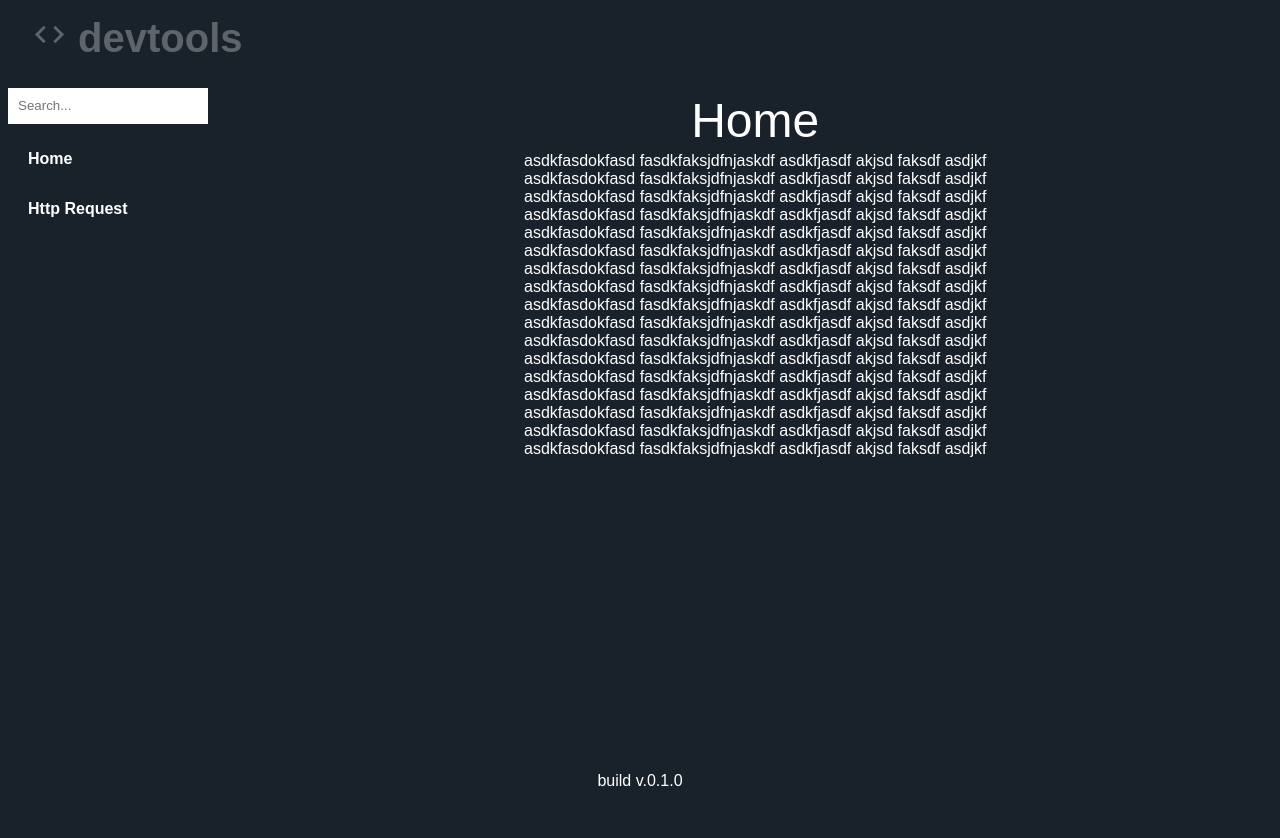
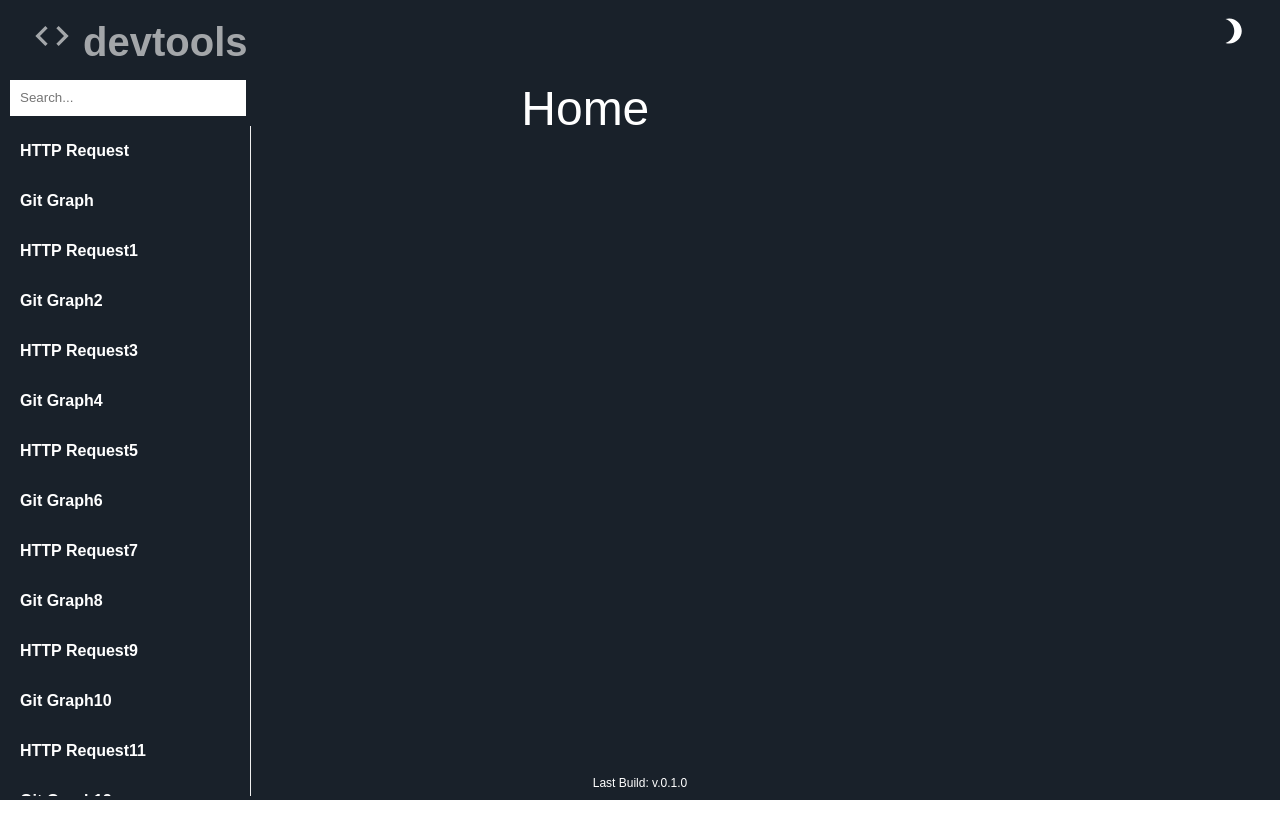
Before and after one commit to terryfu2/devtools, a React (Create React App) app: page / in a window 1280 px wide. Shown: the top 838 px of the page. Built offline with nearby package versions, Linux system fonts and the light colour scheme; no server answers.

Commit message:
working light dark theme

```diff
--- a/package.json
+++ b/package.json
@@ -10,6 +10,7 @@
     "@testing-library/jest-dom": "^4.2.4",
     "@testing-library/react": "^9.5.0",
     "@testing-library/user-event": "^7.2.1",
+    "axios": "^1.6.8",
     "react": "^16.13.1",
     "react-dom": "^16.13.1",
     "react-pro-sidebar": "^1.1.0",
--- a/src/App.js
+++ b/src/App.js
@@ -3,6 +3,7 @@ import { BrowserRouter as Router, Switch, Route } from "react-router-dom";
 import Navbar from "./components/Navbar/Navbar";
 import Header from "./components/Header/Header";
 import Footer from "./components/Footer/Footer";
+import {ThemeContext } from "./contexts/ThemeContext";
 import './global.css';
 
 import Home from "./pages/Home";
@@ -10,7 +11,6 @@ import Httprequest from "./pages/Httprequest/Httprequest";
 
 
 const RoutedContent = () => {
-  // Add event listener to prevent scrolling
     React.useEffect(() => {
         const preventScroll = (e) => {
         e.preventDefault();
@@ -31,19 +31,25 @@ const RoutedContent = () => {
 };
 
 const App = () => {
+    const { theme } = React.useContext(ThemeContext);
     return (
+        <div style={{minHeight: '100vh',backgroundColor:theme.backgroundColor}}>
             <Router>
-        <div style={{ position: 'relative', backgroundColor: '#19212a', minHeight: '100vh' }}>
-          <Header />
-          <div style={{ position: 'absolute', top: '80px', left: '0', width: '200px', height: 'calc(100% - 80px)', backgroundColor: '#19212a' }}>
+                <div style={{ position: 'relative', minHeight: '100vh', backgroundColor: theme.backgroundColor }}>
+                    <div style = {{backgroundColor: theme.background}}>  <Header /></div>
+
+
+                    <div style={{ position: 'absolute', top: '80px', left: '0', width: '19%', height: 'calc(100% - 80px)', }}>
                         <Navbar />
                     </div>
-          <div style={{ position: 'absolute',top: '80px',marginLeft: '200px',left:'25%' }}>
+                    <div style={{ position: 'absolute', top: '80px', marginLeft: '200px', left: '25%' }}>
                         <RoutedContent />
                     </div>
                 </div>
                 <Footer/>
             </Router>
+        </div>
+
     );
 };
 
--- a/src/components/Footer/Footer.js
+++ b/src/components/Footer/Footer.js
@@ -1,14 +1,40 @@
-import React from "react";
-import packageJson from "../../../package.json"
+import React, { useEffect, useState } from 'react';
+import axios from 'axios';
+import packageJson from "../../../package.json";
+import {ThemeContext } from "../../contexts/ThemeContext";
 
 const Footer = () => {
-  return (
-    <div style={{ position: 'absolute', bottom: '10px', left: '50%', transform: 'translateX(-50%)', color: 'white' }}>
-            build v.{packageJson.version}
-    </div>
-  );
+    const [lastPushDate, setLastPushDate] = useState(null);
+
+    useEffect(() => {
+        const owner = 'terryfu2';
+        const repo = 'devtools';
+
+        axios.get(`https://api.github.com/repos/${owner}/${repo}`)
+        .then(response => {
+            const lastPush = new Date(response.data.pushed_at);
+            setLastPushDate(lastPush);
+        })
+        .catch(error => {
+            console.error('Error fetching repository information:', error);
+        });
+    }, []);
+
+    // Function to calculate days ago
+    const daysAgo = (date) => {
+        const now = new Date();
+        const diff = Math.floor((now - date) / (1000 * 60 * 60 * 24));
+        return diff === 1 ? '1 day ago' : `${diff} days ago`;
+    };
+
+    // Format last push date to "X days ago"
+    const lastPushAgo = lastPushDate ? daysAgo(lastPushDate) : '';
+    const { theme } = React.useContext(ThemeContext);
+    return (
+        <div style={{ position: 'absolute', bottom: '10px', left: '50%', transform: 'translateX(-50%)', color: theme.font ,fontSize:'12px'}}>
+            Last Build:  {lastPushAgo} v.{packageJson.version}
+        </div>
+    );
 };
 
-
-
 export default Footer;
--- a/src/components/Header/Header.js
+++ b/src/components/Header/Header.js
@@ -1,16 +1,18 @@
-import React from "react";
-import "./Header.css"
-import styled from "styled-components";
+// components/Header/Header.js
+import React, { useContext } from 'react';
 import { Link } from 'react-router-dom';
 import CodeIcon from '@mui/icons-material/Code';
-
+import Brightness3Icon from '@mui/icons-material/Brightness3';
+import LightModeIcon from '@mui/icons-material/LightMode';
+import { themes, ThemeContext } from '../../contexts/ThemeContext';
+import styled from 'styled-components';
 
 const Logo = styled.div`
     position: fixed;
-  color: white;
+    color: ${({ theme }) => theme.text};
     top: 1em;
     left: 2em;
-  opacity: 0.3;
+    opacity: 0.6;
     transition: opacity 0.5s cubic-bezier(0.25, 0.8, 0.25, 1);
     &:hover {
         opacity: 1;
@@ -33,12 +35,17 @@ const Logo = styled.div`
 `;
 
 const Header = () => {
+  const { theme, toggleTheme } = useContext(ThemeContext);
+
   return (
+
     <div>
       <Link to="/">
-          <Logo><h1> <CodeIcon fontSize = "large"/> devtools</h1></Logo>
+        <Logo theme={theme}><h1> <CodeIcon sx={{ fontSize: 40 }}/> devtools</h1></Logo>
       </Link>
-
+      <div style={{ position: 'fixed', top: '1em', right: '2em', cursor: 'pointer' }} onClick={toggleTheme}>
+        {theme === themes.light ? <LightModeIcon sx={{ fontSize: 30,color:themes.light.text }} /> : <Brightness3Icon sx={{ fontSize: 30, color:"white"}} />}
+      </div>
     </div>
   );
 };
--- a/src/components/Navbar/Navbar.js
+++ b/src/components/Navbar/Navbar.js
@@ -1,40 +1,62 @@
 import React, { useState } from "react";
 import { Sidebar, Menu, MenuItem, SubMenu } from 'react-pro-sidebar';
 import { Link } from 'react-router-dom';
+import '../../global.css'
+import {ThemeContext } from "../../contexts/ThemeContext";
 
 const favoriteItems = [
-    { label: "Home", to: "/" },
+    //{ label: "Home", to: "/" },
+    { label: "HTTP Request", to: "/HttpRequest" },
+    { label: "Git Graph", to: "/HttpRequest" },
 
-    { label: "Http Request", to: "/HttpRequest" },
+    { label: "HTTP Request1", to: "/HttpRequest" },
+    { label: "Git Graph2", to: "/HttpRequest" },
+    { label: "HTTP Request3", to: "/HttpRequest" },
+    { label: "Git Graph4", to: "/HttpRequest" },
+    { label: "HTTP Request5", to: "/HttpRequest" },
+    { label: "Git Graph6", to: "/HttpRequest" },
+    { label: "HTTP Request7", to: "/HttpRequest" },
+    { label: "Git Graph8", to: "/HttpRequest" },
+    { label: "HTTP Request9", to: "/HttpRequest" },
+    { label: "Git Graph10", to: "/HttpRequest" },
+    { label: "HTTP Request11", to: "/HttpRequest" },
+    { label: "Git Graph12", to: "/HttpRequest" },
+    { label: "HTTP Request13", to: "/HttpRequest" },
+    { label: "Git Graph14", to: "/HttpRequest" },
+    { label: "HTTP Request15", to: "/HttpRequest" },
+    { label: "end***", to: "/" },
+    { label: "end***", to: "/" },
+
 
 ];
 
 const Navbar = () => {
-  const [searchTerm, setSearchTerm] = useState("");
+    const [searchTerm, setSearchTerm] = useState("");
 
-  const handleSearchChange = (event) => {
-    setSearchTerm(event.target.value);
-  };
+    const handleSearchChange = (event) => {
+        setSearchTerm(event.target.value);
+    };
+    const { theme } = React.useContext(ThemeContext);
+    return (
 
-  return (
-    <div style={{ height: '100vh', overflow: 'hidden', backgroundColor:'#19212a' }}>
+    <div style={{ left:'2%',height: '100vh'}} >
         <input
             type="text"
             placeholder="Search..."
             value={searchTerm}
             onChange={handleSearchChange}
-            style={{ width: '100%', padding: '10px', boxSizing: 'border-box', marginBottom: '10px', color: 'black', backgroundColor: 'white', border: 'none', borderBottom: '1px solid white' }}
+            style={{ width: '97%', padding: '10px', boxSizing: 'border-box', marginLeft: '10px', marginBottom: '10px', color: 'black', backgroundColor: 'white', border: 'none', borderBottom: '1px solid white' }}
         />
-        <Sidebar style={{ overflowY: 'auto', height: 'calc(100% - 40px)' }} backgroundColor="#19212a">
+        <Sidebar style={{ overflowY: 'auto', height: 'calc(100% - 130px)',width:'100%'}} backgroundColor= {theme.backgroundColor}>
             <Menu
-                style={{ backgroundColor: '#19212a' }}
+                style={{ backgroundColor: theme.backgroundColor }}
                 menuItemStyles={{
                     button: {
                     fontWeight: 'bold',
-                    color: 'white',
-                    backgroundColor: '#19212a',
+                    color: theme.text,
+                    backgroundColor: theme.backgroundColor,
                     '&:hover': {
-                        backgroundColor: '#464646',
+                        backgroundColor: theme.hover,
                     },
                     },
                 }}
--- /dev/null
+++ b/src/contexts/ThemeContext.js
@@ -0,0 +1,36 @@
+// contexts/ThemeContext.js
+import React, { createContext, useState } from 'react';
+
+export const themes = {
+  light: {
+    background: '#ffffff',
+    backgroundColor:'#ffffff',
+    text: '#1876d2',
+    font: 'black',
+    hover:'#091E4224'
+  },
+  dark: {
+    background: '#19212a',
+    backgroundColor:'#19212a',
+    text: '#ffffff',
+    font: 'white',
+    hover: '#464646'
+  },
+};
+
+export const ThemeContext = createContext();
+
+export const ThemeProvider = ({ children }) => {
+  const [theme, setTheme] = useState(themes.dark);
+
+  const toggleTheme = () => {
+    setTheme(prevTheme => (prevTheme === themes.light ? themes.dark : themes.light));
+
+  };
+
+  return (
+    <ThemeContext.Provider value={{ theme, toggleTheme }}>
+      {children}
+    </ThemeContext.Provider>
+  );
+};
--- a/src/global.css
+++ b/src/global.css
@@ -1,6 +1,8 @@
-html{
-    background-color: #19212a;
+body, html{
+
     font-family:Arial, Helvetica, sans-serif;
-    color: white;
+    margin: 0;
+    padding: 0;
+
 
 }
--- a/src/index.js
+++ b/src/index.js
@@ -1,6 +1,14 @@
-import React from "react";
-import ReactDOM from "react-dom";
-import App from "./App";
+// index.js or App.js
+import React from 'react';
+import ReactDOM from 'react-dom';
+import App from './App';
+import { ThemeProvider } from './contexts/ThemeContext';
 
-const root = document.getElementById("root");
-ReactDOM.render(<App />, root);
+ReactDOM.render(
+    <React.StrictMode>
+        <ThemeProvider>
+            <App />
+        </ThemeProvider>
+    </React.StrictMode>,
+    document.getElementById('root')
+);
--- a/src/pages/Home.js
+++ b/src/pages/Home.js
@@ -1,29 +1,14 @@
 import React from "react";
+import {ThemeContext } from "../contexts/ThemeContext";
 
 const Home = () => {
-  return (
-    <div>
-        <div class = "com" style={{fontSize: "3rem", textAlign: "center", margin: "1%"}}>Home</div>
+    const { theme } = React.useContext(ThemeContext);
+    return (
+        <div>
+            <div class = "com" style={{fontSize: "3rem", textAlign: "center", margin: "1%" ,color:theme.font}}>Home</div>
 
-        <div>asdkfasdokfasd fasdkfaksjdfnjaskdf asdkfjasdf akjsd faksdf asdjkf</div>
-        <div>asdkfasdokfasd fasdkfaksjdfnjaskdf asdkfjasdf akjsd faksdf asdjkf</div>
-        <div>asdkfasdokfasd fasdkfaksjdfnjaskdf asdkfjasdf akjsd faksdf asdjkf</div>
-        <div>asdkfasdokfasd fasdkfaksjdfnjaskdf asdkfjasdf akjsd faksdf asdjkf</div>
-        <div>asdkfasdokfasd fasdkfaksjdfnjaskdf asdkfjasdf akjsd faksdf asdjkf</div>
-        <div>asdkfasdokfasd fasdkfaksjdfnjaskdf asdkfjasdf akjsd faksdf asdjkf</div>
-        <div>asdkfasdokfasd fasdkfaksjdfnjaskdf asdkfjasdf akjsd faksdf asdjkf</div>
-        <div>asdkfasdokfasd fasdkfaksjdfnjaskdf asdkfjasdf akjsd faksdf asdjkf</div>
-        <div>asdkfasdokfasd fasdkfaksjdfnjaskdf asdkfjasdf akjsd faksdf asdjkf</div>
-        <div>asdkfasdokfasd fasdkfaksjdfnjaskdf asdkfjasdf akjsd faksdf asdjkf</div>
-        <div>asdkfasdokfasd fasdkfaksjdfnjaskdf asdkfjasdf akjsd faksdf asdjkf</div>
-        <div>asdkfasdokfasd fasdkfaksjdfnjaskdf asdkfjasdf akjsd faksdf asdjkf</div>
-        <div>asdkfasdokfasd fasdkfaksjdfnjaskdf asdkfjasdf akjsd faksdf asdjkf</div>
-        <div>asdkfasdokfasd fasdkfaksjdfnjaskdf asdkfjasdf akjsd faksdf asdjkf</div>
-        <div>asdkfasdokfasd fasdkfaksjdfnjaskdf asdkfjasdf akjsd faksdf asdjkf</div>
-        <div>asdkfasdokfasd fasdkfaksjdfnjaskdf asdkfjasdf akjsd faksdf asdjkf</div>
-        <div>asdkfasdokfasd fasdkfaksjdfnjaskdf asdkfjasdf akjsd faksdf asdjkf</div>
-    </div>
-);
+        </div>
+    );
 };
 
 export default Home;
--- a/src/pages/Httprequest/Httprequest.js
+++ b/src/pages/Httprequest/Httprequest.js
@@ -1,7 +1,13 @@
 import React from "react";
+import {ThemeContext } from "../../contexts/ThemeContext";
 
 const Httprequest = () => {
-  return <div style={{fontSize: "3rem", textAlign: "center", margin: "1%"}}>Http Request</div>;
+    const { theme } = React.useContext(ThemeContext);
+    return (
+
+        <div style={{fontSize: "3rem", textAlign: "center", margin: "1%", color:theme.font}}>Http Request</div>
+
+    );
 };
 
 export default Httprequest;
```
Also changed, not shown: src/theme/ThemeWrapper.js (added, +28 -0 lines), 2 other files (tests, documents, lock files or other folders). Lines whose indentation alone changed are shown as unchanged.
